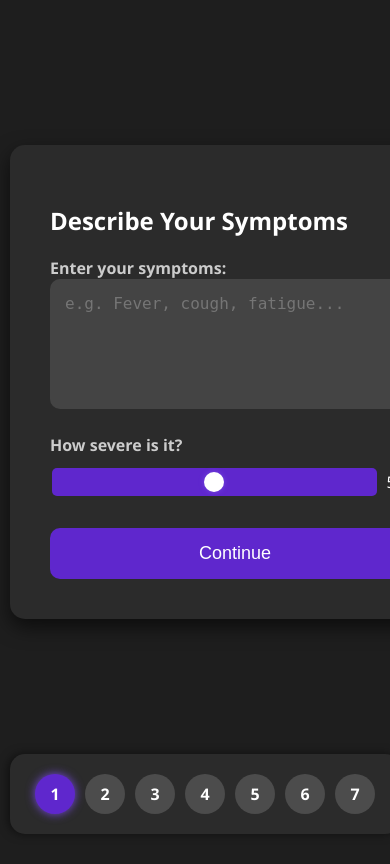
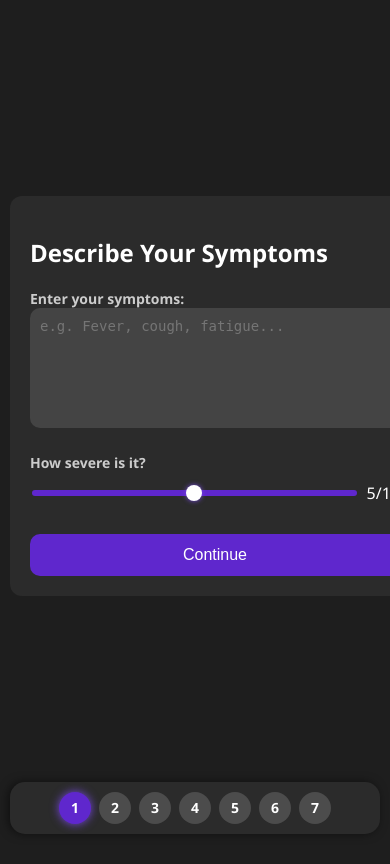
Before and after one commit to Pro1609/healthcare, a Flask app: page /symptoms in a window 390 px wide. Run offline with Flask 3, Linux system fonts and the light colour scheme.

Commit message:
Update symptoms.css

```diff
--- a/static/css/symptoms.css
+++ b/static/css/symptoms.css
@@ -4,6 +4,7 @@ body {
   background-color: #1e1e1e;
   color: white;
   font-family: 'Segoe UI', sans-serif;
+  overflow-x: hidden;
 }
 
 .container {
@@ -137,66 +138,57 @@ button[type="submit"]:hover {
     justify-content: center;
     border-radius: 15px;
     margin-bottom: 20px;
+    padding: 10px 0;
   }
 
   .step-bar ul {
     display: flex;
-    gap: 10px;
+    gap: 8px;
+    justify-content: center;
   }
 
   .step-bar ul li {
+    width: 32px;
+    height: 32px;
+    font-size: 14px;
+    line-height: 32px;
     margin: 0;
   }
 }
 
-/* Mobile Optimization */
-@media screen and (max-width: 600px) {
-  .symptoms-container {
+@media screen and (max-width: 480px) {
+  .form-box {
     padding: 20px;
-    margin: 0 auto;
-    width: 95vw;
-    max-width: 100%;
-    box-sizing: border-box;
     border-radius: 12px;
+    box-shadow: none;
+  }
+
+  label {
+    font-size: 14px;
   }
 
   textarea {
-    width: 100%;
-    font-size: 16px;
-  }
-
-  .severity-bar {
-    width: 100%;
-    padding: 0;
-    margin-top: 20px;
+    font-size: 14px;
+    padding: 10px;
   }
 
   input[type="range"] {
-    width: 100%;
-    height: 28px;
+    height: 6px;
   }
 
-  .stepbar {
-    position: fixed;
-    right: 0;
-    top: 50%;
-    transform: translateY(-50%);
-    flex-direction: column;
-    gap: 10px;
-    padding: 8px;
-    background-color: #333;
-    border-radius: 8px 0 0 8px;
-    box-shadow: 0 0 8px rgba(255, 255, 255, 0.1);
+  input[type="range"]::-webkit-slider-thumb {
+    width: 16px;
+    height: 16px;
   }
 
-  .stepbar div {
-    width: 24px;
-    height: 24px;
-    font-size: 14px;
+  button[type="submit"] {
+    padding: 12px;
+    font-size: 16px;
   }
 }
 
-/* Prevent horizontal scroll in any case */
-body, html {
+/* Prevent horizontal scroll */
+html, body {
+  max-width: 100vw;
   overflow-x: hidden;
 }
```
